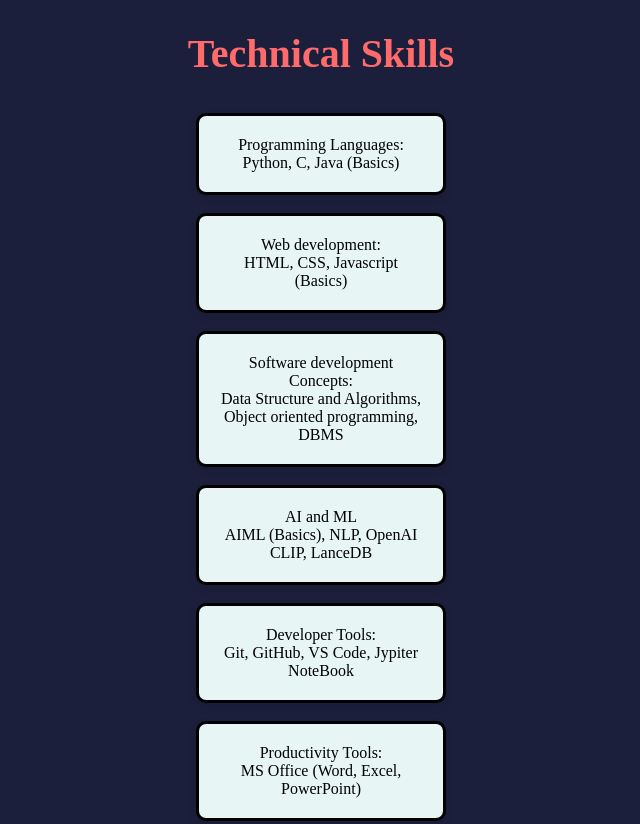
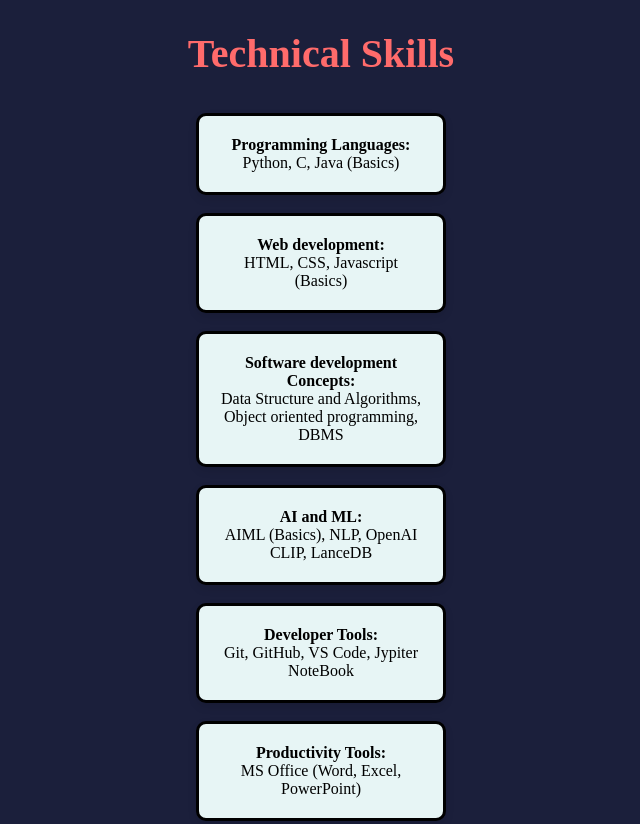
Before and after one commit to Meghanna-N/Personal-Portfolio, a plain HTML site: page index.html in a window 1280 px wide. Shown: the part 1040-1864 px from the top of the page, without its empty margins (319-959 px from the left). Drawn offline with Linux system fonts and the light colour scheme.

Commit message:
index.html

```diff
--- a/index.html
+++ b/index.html
@@ -97,33 +97,33 @@
                 <h1 style="color: #ff6b6b; text-align: center;">Technical Skills</h1><br><br>
                 <center>
                     <div class="skill">
-                        <p>Programming Languages:</p>
+                        <p><strong>Programming Languages:</strong></p>
                         <p>Python, C, Java (Basics)</p>
                     </div>
                     <br>
                     <div class="skill">
 
-                        <p>Web development:</p>
+                        <p><strong>Web development:</strong></p>
                         <p>HTML, CSS, Javascript (Basics)</p>
                     </div>
                     <br>
                     <div class="skill">
-                        <p>Software development Concepts:</p>
+                        <p><strong>Software development Concepts:</strong></p>
                         <p>Data Structure and Algorithms, Object oriented programming, DBMS</p>
                     </div>
                     <br>
                     <div class="skill">
-                        <p>AI and ML</p>
+                        <p><strong>AI and ML:</strong></p>
                         <p>AIML (Basics), NLP, OpenAI CLIP, LanceDB</p>
                     </div>
                     <br>
                     <div class="skill">
-                        <p>Developer Tools:</p>
+                        <p><strong>Developer Tools:</strong></p>
                         <p>Git, GitHub, VS Code, Jypiter NoteBook</p>
                     </div>
                     <br>
                     <div class="skill">
-                        <p>Productivity Tools:</p>
+                        <p><strong>Productivity Tools:</strong></p>
                         <p>MS Office (Word, Excel, PowerPoint)</p>
                     </div>
                 </center>
@@ -307,7 +307,7 @@
         <p>If you have any questions or want to work together, feel free to reach out!</p>
 
         <div class="contact-info">
-            <p><i class="fas fa-envelope"></i> meghana.n084@gmail.com</p>
+            <p><i class="fas fa-envelope"></i> meghanan1608@gmail.com</p>
             <p><i class="fas fa-phone-alt"></i> +91 9686282522</p>
             <p><i class="fas fa-map-marker-alt"></i> Tumakuru-572101, Karnataka, India</p>
         </div>
```
